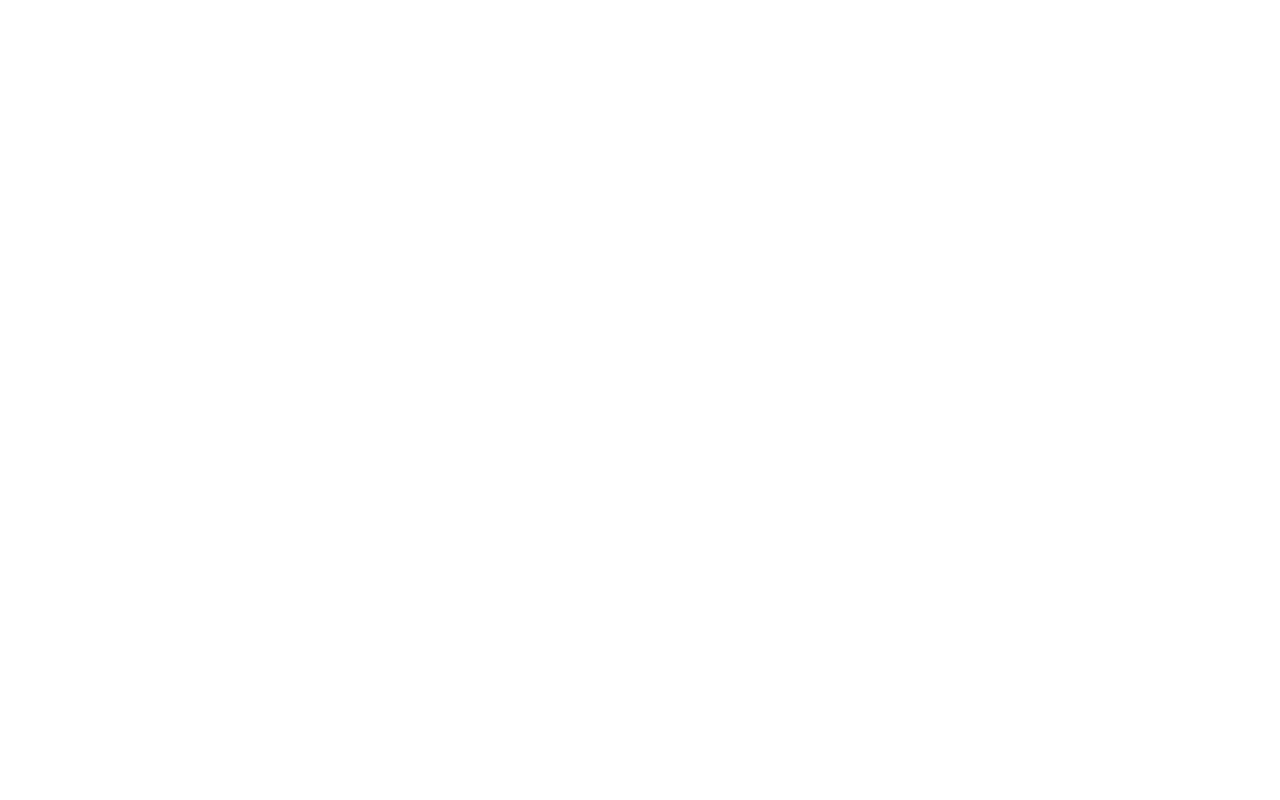
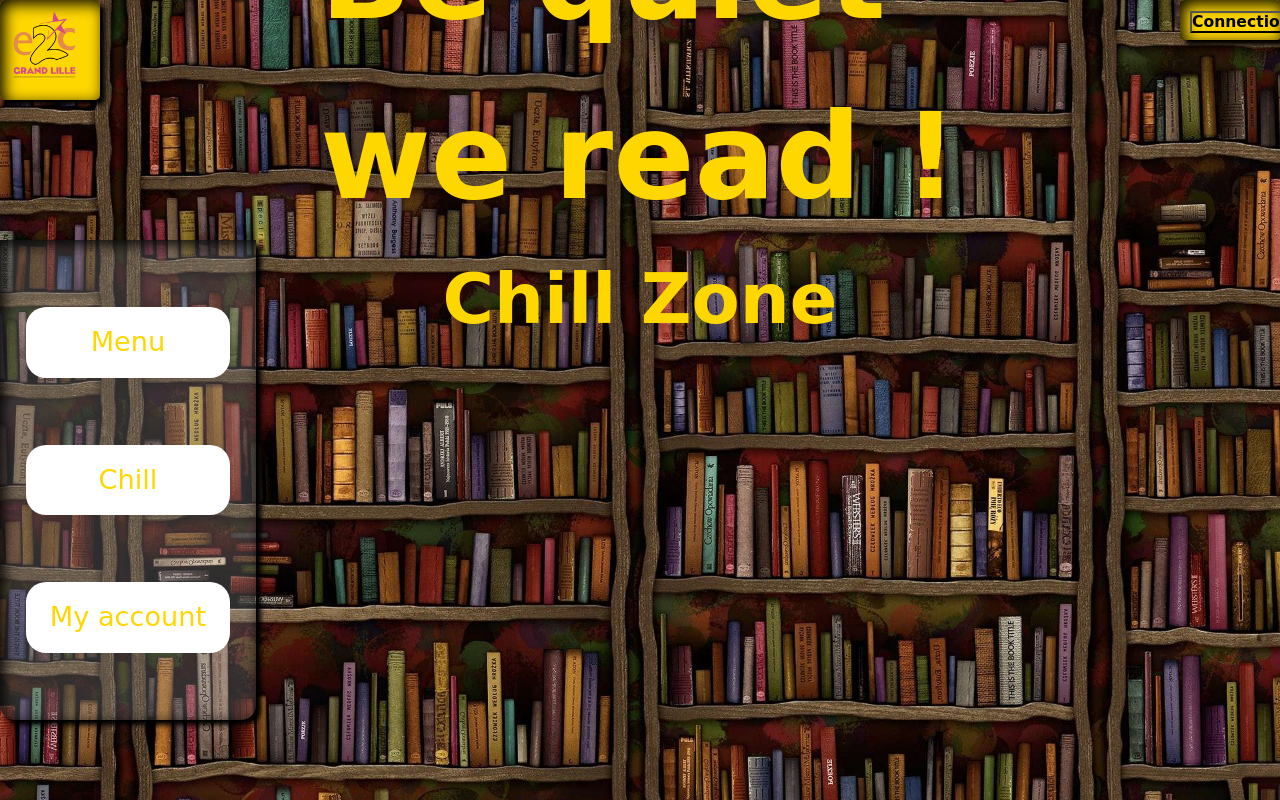
Before and after one commit to BucheronV/Silence, a plain HTML site: page otherpage/jeux.html in a window 1280 px wide. Drawn offline with Linux system fonts and the light colour scheme.

Commit message:
Start JS

```diff
--- a/otherpage/jeux.html
+++ b/otherpage/jeux.html
@@ -0,0 +1,66 @@
+<!DOCTYPE html>
+<html lang="en">
+<head>
+    <meta charset="UTF-8">
+    <meta name="viewport" content="width=device-width, initial-scale=1.0">
+    <link rel="stylesheet" href="../MainMenu/style/design.css">
+    <title>Silence on lit !</title>
+    <script src="./scripts/scriptchill.js"></script>
+</head>
+<body>
+    <!--l'en tête-->
+    <header id="maintitle">
+        <div id="logo">
+            <img src="../MainMenu/assets/E2Clogo.webp" alt="logo de l'E2C de Grand Lille" width="70px" height="70px">
+        </div>
+        <div id="title">
+            <h1>Be quiet we read !</h1>
+            <h3>Chill Zone</h3>
+        </div>
+        <div id="log">
+            <button id="btn"><h3>Connection</h3></button>
+        </div>
+
+    </header>
+
+    <!--navbar-->
+        <nav id="nav">
+            <a href="../MainMenu/front/index.html" target="_self" class="bouton">Menu</a>
+            <a href="../../otherpage/jeux.html" target="_self" class="bouton">Chill</a>
+            <a href="../../otherpage/compte.html" target="_self" class="bouton">My account</a>
+        </nav>
+    <!--partie laterale a faire par la suite
+    <aside id="right">BRAVO</aside>
+    -->
+    </div>
+    <!--le bas de page
+    <footer>
+            <div>
+                <p>Site d'Armentières</p>
+                <p>8 rue Philippe de Girard</p>
+                <p>59280 Armentières</p>
+                <p>📞 : 03 28 52 90 50</p>
+            </div>
+            <div>
+                <p>Site de Lille</p>
+                <p>48 rue des canonniers</p>
+                <p>59000 Lille</p>
+                <p>📞 : 03 20 63 30 80</p>
+            </div>
+            <div>
+                <p>Site de Roubaix</p>
+                <p>45 boulevard du général Leclerc</p>
+                <p>59100 Roubaix</p>
+                <p>📞 : 03 28 07 59 80</p>
+            </div>
+            <div>
+                <p>Site de Saint-Omer</p>
+                <p>17 rue Allent</p>
+                <p>62500 Saint-Omer</p>
+                <p>📞 : 03 28 52 90 60</p>
+            </div>
+    </footer>
+    -->
+    <!---->
+</body>
+</html>
--- /dev/null
+++ b/otherpage/scripts/scriptchill.js
@@ -0,0 +1 @@
+console.log('hello world');
```
Also changed, not shown: MainMenu/front/index.html (+1 -1 lines), MainMenu/script/Script.js (added).
